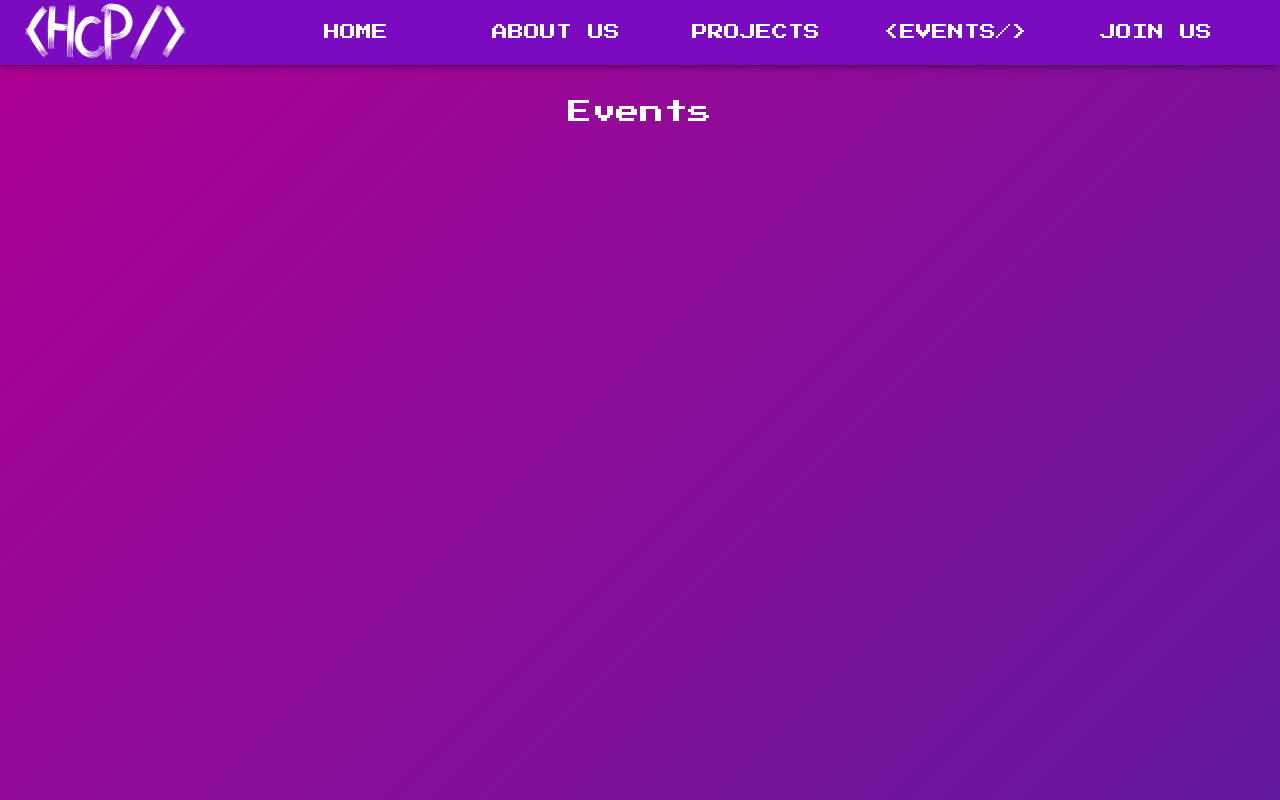
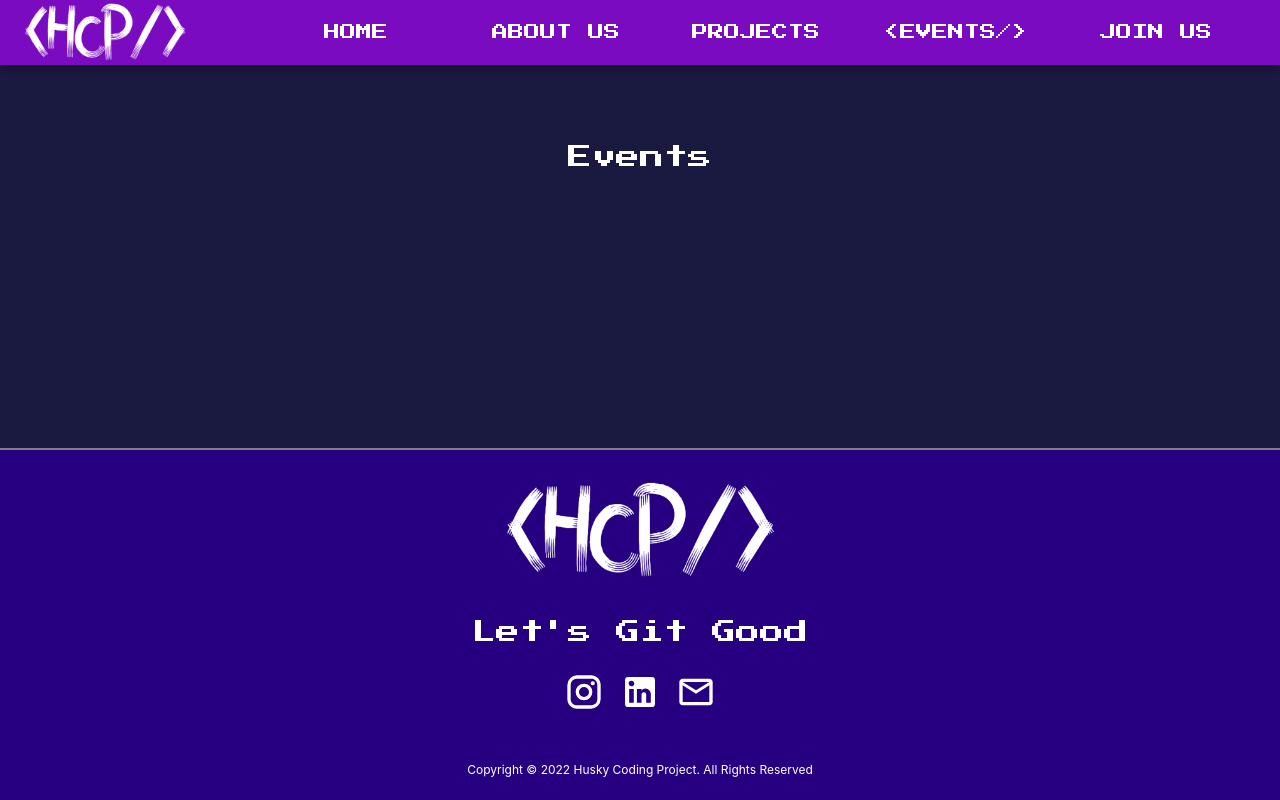
Before and after one commit to hcp-uw/club-website, a React (Create React App) app: page /events in a window 1280 px wide. Shown: the top 800 px of the page. Built offline with nearby package versions, Linux system fonts and the light colour scheme.

Commit message:
Start Events page

```diff
--- a/src/App.css
+++ b/src/App.css
@@ -1,6 +1,10 @@
 .App {
   text-align: center;
   width: 100%;
+  height: 100vh;
+  overflow-y: scroll;
+  display: flex;
+  flex-direction: column;
 }
 
 @font-face {
--- a/src/App.js
+++ b/src/App.js
@@ -139,20 +139,11 @@ function App() {
         }
     ];
 
-    const renderFrame = (child) => {
     return (
+        <Router>
             <ThemeProvider theme={theme}>
                 <div className="App">
                     <Header pages={pages} />
-                    { child() }
-                    <Footer />
-                </div>
-            </ThemeProvider>
-        );
-    };
-
-    return (
-        <Router>
                     <Routes>
                         {
                             pages.map((route) => {
@@ -160,12 +151,15 @@ function App() {
                                     <Route
                                         key={route.name}
                                         path={route.path}
-                            element={renderFrame(route.component)}
+                                        element={route.component()}
                                     />);
                             })
                         }
-            <Route path="*" element={renderFrame(pages[0].component)} />
+                        <Route path="*" element={pages[0].component()} />
                     </Routes>
+                    <Footer />
+                </div>
+            </ThemeProvider>
         </Router>
     );
 }
--- /dev/null
+++ b/src/api/data.js
@@ -0,0 +1,59 @@
+export const events = {
+    status: 200,
+    data: [
+        {
+            date: new Date('Wed, 27 July 2016 13:30:00'),
+            name: 'Default Name',
+            location: 'UW CSE2 271',
+            sponsor: null,
+            attendees: 100,
+            description: "text text and a lot more text. Actually this might be too much random text. Imma go now. Ha im back. Imma go for real now. Got you again rofl. Ok im bored now, signing off. ** Mic drop ** ^-^",
+            image: "https://picsum.photos/200/300",
+        },
+        {
+            date: new Date('Wed, 27 July 2019 13:30:00'),
+            name: 'Better Name',
+            location: 'UW CSE2 271',
+            sponsor: "DubHacks",
+            attendees: 100,
+            description: "This event is MEMBERS ONLY. Actually though, should we add another column in the table for these types of events? But here is much more text than last time and should overflow some stuff! text text and a lot more text. Actually this might be too much random text. Imma go now. Ha im back. Imma go for real now. Got you again rofl. Ok im bored now, signing off. ** Mic drop ** ^-^",
+            image: null,
+        },
+        {
+            date: new Date('Wed, 27 July 2019 13:30:00'),
+            name: 'Workshop',
+            location: 'UW Hub Building Room 12345',
+            sponsor: null,
+            attendees: 1000,
+            description: "text text and a lot more text. A",
+            image: "https://picsum.photos/200/300",
+        },
+        {
+            date: new Date('Wed, 27 July 2016 13:30:00'),
+            name: 'Default Name',
+            location: 'UW CSE2 271',
+            sponsor: null,
+            attendees: 100,
+            description: "text text and a lot more text. Actually this might be too much random text. Imma go now. Ha im back. Imma go for real now. Got you again rofl. Ok im bored now, signing off. ** Mic drop ** ^-^",
+            image: "https://picsum.photos/200/300",
+        },
+        {
+            date: new Date('Wed, 27 July 2019 13:30:00'),
+            name: 'Better Name',
+            location: 'UW CSE2 271',
+            sponsor: "DubHacks",
+            attendees: 100,
+            description: "This event is MEMBERS ONLY. Actually though, should we add another column in the table for these types of events? But here is much more text than last time and should overflow some stuff! text text and a lot more text. Actually this might be too much random text. Imma go now. Ha im back. Imma go for real now. Got you again rofl. Ok im bored now, signing off. ** Mic drop ** ^-^",
+            image: null,
+        },
+        {
+            date: new Date('Wed, 27 July 2019 13:30:00'),
+            name: 'Workshop',
+            location: 'UW Hub Building Room 12345',
+            sponsor: null,
+            attendees: 1000,
+            description: "text text and a lot more text. A",
+            image: "https://picsum.photos/200/300",
+        }
+    ],
+};
--- a/src/pages/Events/Events.css
+++ b/src/pages/Events/Events.css
@@ -1,8 +1,30 @@
 .events-background {
-    background-image: linear-gradient(135deg, #B00093, #3627A6);
-    height: 2000px;
+    margin-top: 65px;
+    height:100%;
 }
 
-.events-container {
-    padding-top: 100px;
+#events-body {
+    background-color: #1A1A40;
+    padding: 80px 20vw;
+    height: 100%;
+    border-bottom-style: solid;
+    border-bottom-color: grey;
+    border-bottom-width: 2px;
+    display: flex;
+    justify-content: flex-start;
+    flex-direction: column;
+    box-sizing: border-box;
 }
+
+#events-body-mobile {
+    background-color: #1A1A40;
+    padding: 80px 20px;
+    height: 100%;
+    border-bottom-style: solid;
+    border-bottom-color: grey;
+    border-bottom-width: 2px;
+    display: flex;
+    justify-content: flex-start;
+    flex-direction: column;
+    box-sizing: border-box;
+}
--- a/src/pages/Events/Events.js
+++ b/src/pages/Events/Events.js
@@ -1,16 +1,73 @@
-import { useEffect } from 'react';
-import { Typography } from '@mui/material';
+import { useState, useEffect } from 'react';
+import {
+    Typography,
+    CircularProgress
+} from '@mui/material';
+import { getFeaturedEvents } from '../../api/api';
 import './Events.css';
 
 function Events(props) {
+    const [width, setWidth] = useState(window.innerWidth);
+    const [events, setEvents] = useState([]);
+    const [loading, setLoading] = useState(true);
+
+    useEffect(() => {
+        const handleWindowSizeChange = () => {
+            setWidth(window.innerWidth);
+        }
+        window.addEventListener('resize', handleWindowSizeChange);
+        return () => {
+            window.removeEventListener('resize', handleWindowSizeChange);
+        }
+    }, []);
+
+    useEffect(() => {
+        const getData = async (data) => {
+            setEvents(data);
+            setLoading(false);
+        }
+        getFeaturedEvents(getData);
+    });
+
     useEffect(() => {
         window.scrollTo(0, 0)
-    }, [])
+    }, []);
+
+    const isMobile = width <= 800;
+
+    const renderEvent = () => {
+        return <></>
+    }
+
+    const displayEvents = () => {
+        if (loading) {
+            return <CircularProgress color='secondary' style={{alignSelf: "center"}}/>;
+        }
+        if (events.length === 0) {
+            return <Typography component="h2" variant="subtitle1" color="primary">
+            Sadly there are no events at this time, check again later!
+        </Typography>;
+        }
+        return (
+            <div id={isMobile ? 'home-events-mobile' : 'home-events'}>
+                { events.map((obj) => renderEvent(obj)) }
+            </div>
+        );
+    };
+
+    const renderEvents = () => {
+        return (
+            <div id={isMobile ? 'events-body-mobile' : 'events-body'}>
+                <Typography variant="h2" color="primary"> Events </Typography>
+                <br />
+                { displayEvents() }
+            </div>
+        );
+    }
+
     return (
         <div className='events-background'>
-            <div className='events-container'>
-                <Typography variant="h2" color="primary"> Events </Typography>
-            </div>
+            { renderEvents() }
         </div>
     );
 };
--- a/src/pages/Home/Home.css
+++ b/src/pages/Home/Home.css
@@ -32,7 +32,7 @@
     padding-bottom: 30px;
 }
 
-#home-body {
+.home-body {
     background-color: #1A1A40;
     padding: 80px 20vw;
     height: fit-content;
@@ -44,7 +44,7 @@
     flex-direction: column;
 }
 
-#home-body-mobile {
+.home-body-mobile {
     background-color: #1A1A40;
     padding: 80px 20px;
     height: fit-content;
--- a/src/pages/Home/Home.js
+++ b/src/pages/Home/Home.js
@@ -52,7 +52,7 @@ function Home(props) {
 
     const renderMotto = () => {
         return (
-            <div id={isMobile ? 'home-body-mobile' : 'home-body'}>
+            <div className={isMobile ? 'home-body-mobile' : 'home-body'}>
                 <Typography id="objective" variant="subtitle1" color="primary">
                     Husky Coding Project’s objective is to break the circular reasoning of
                     <Typography component="span" color="accent.main" variant="subtitle1">
@@ -86,7 +86,7 @@ function Home(props) {
 
     const renderMeetingDetails = () => {
         return (
-            <div id={isMobile ? 'home-body-mobile' : 'home-body'}>
+            <div className={isMobile ? 'home-body-mobile' : 'home-body'}>
                 <Typography className="home-title" component="h4" variant="h4" color="primary">
                     General Meetings
                 </Typography>
@@ -181,7 +181,7 @@ function Home(props) {
 
     const renderFeaturedEvents = () => {
         return (
-            <div id={isMobile ? 'home-body-mobile' : 'home-body'}>
+            <div className={isMobile ? 'home-body-mobile' : 'home-body'}>
                 <Typography gutterBottom className="home-title" component="h4" variant="h4" color="primary">
                     Featured Events
                 </Typography>
```
Also changed, not shown: src/api/api.js (+4 -36 lines). Lines whose indentation alone changed are shown as unchanged.
